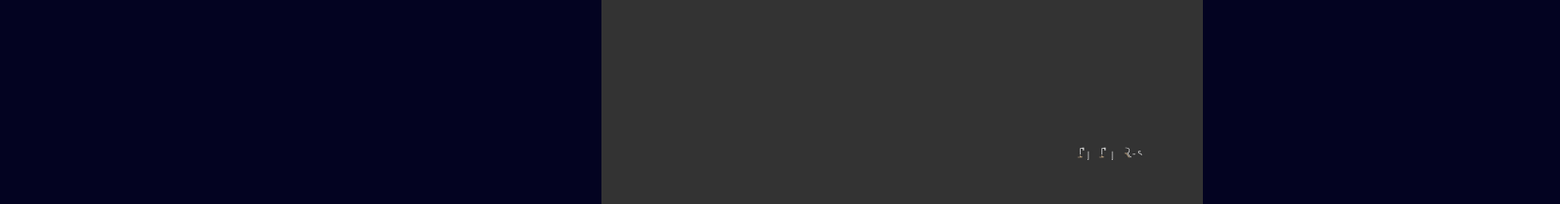
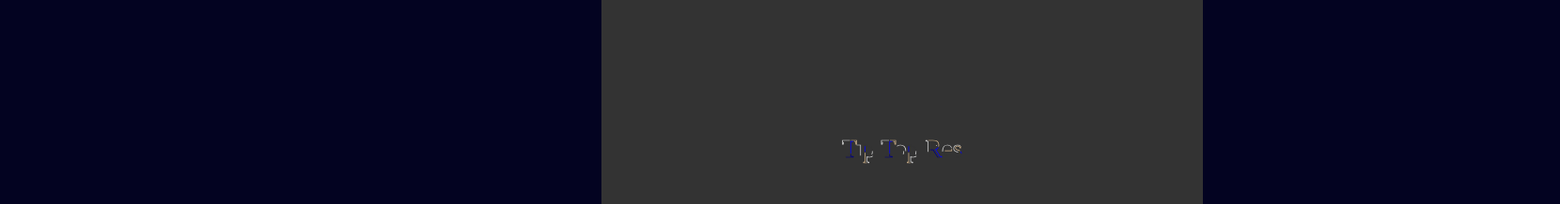
Before and after one commit to cashwellcamc/tiptopres, a plain HTML site: page index.html in a window 1280 px wide. Shown: the top 218 px of the page at 94% size, 1660 px wide, since content can reach past the window. Drawn offline with Linux system fonts and the light colour scheme.

Commit message:
Update index.html
Test

```diff
--- a/index.html
+++ b/index.html
@@ -21,26 +21,16 @@
 
         @import url(https://fonts.googleapis.com/css?family=Montserrat);
 
-/*         html, body{
-          height: 100%;
-          font-weight: 800;
-          margin: 0;
-          padding: 0;
-        } */
-
         body{
           background: #030321;
           font-family: Arial;
         }
 
-
-
         svg {
             display: block;
-            font: 2.5em 'Montserrat';
-            width: 960px;
+            font: 4.5em 'Montserrat';
+            /* width: 960px; */
             height: 300px;
-            margin: 0 auto;
         }
 
         .text-copy {
```
